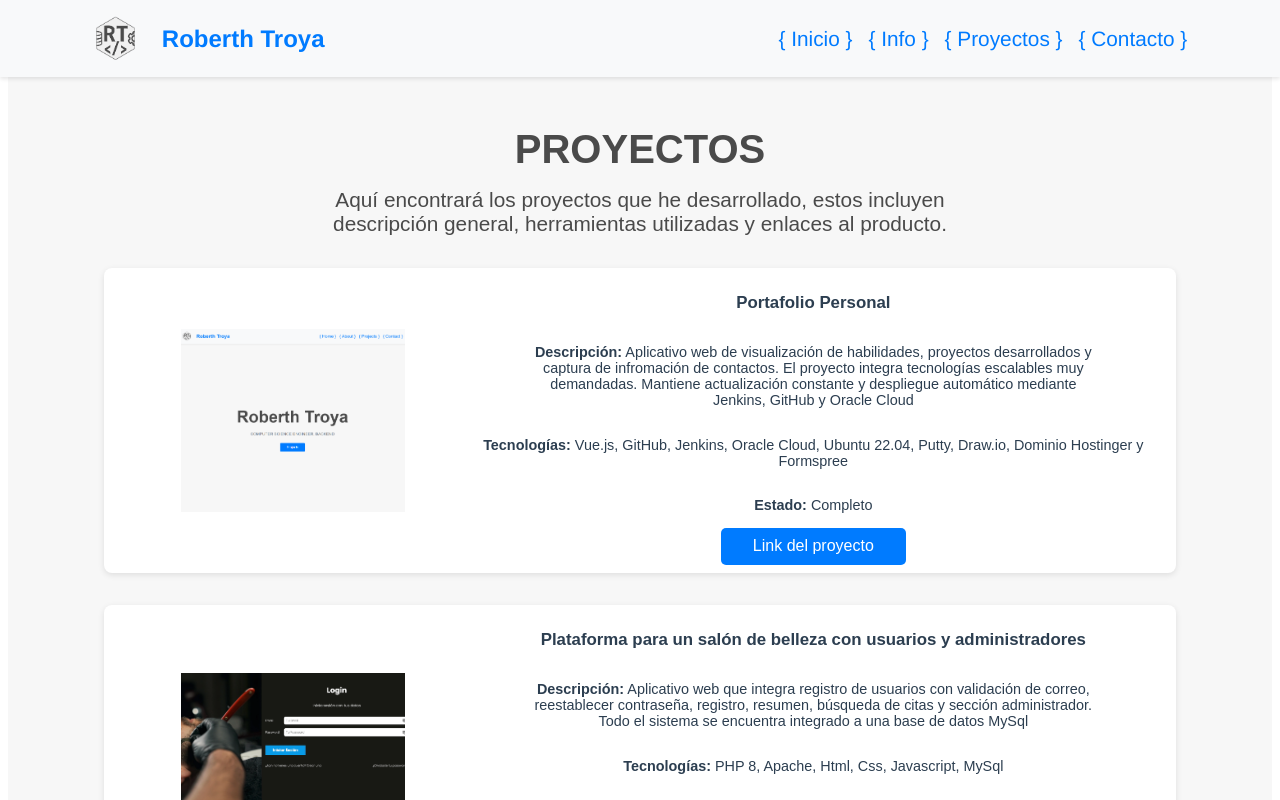
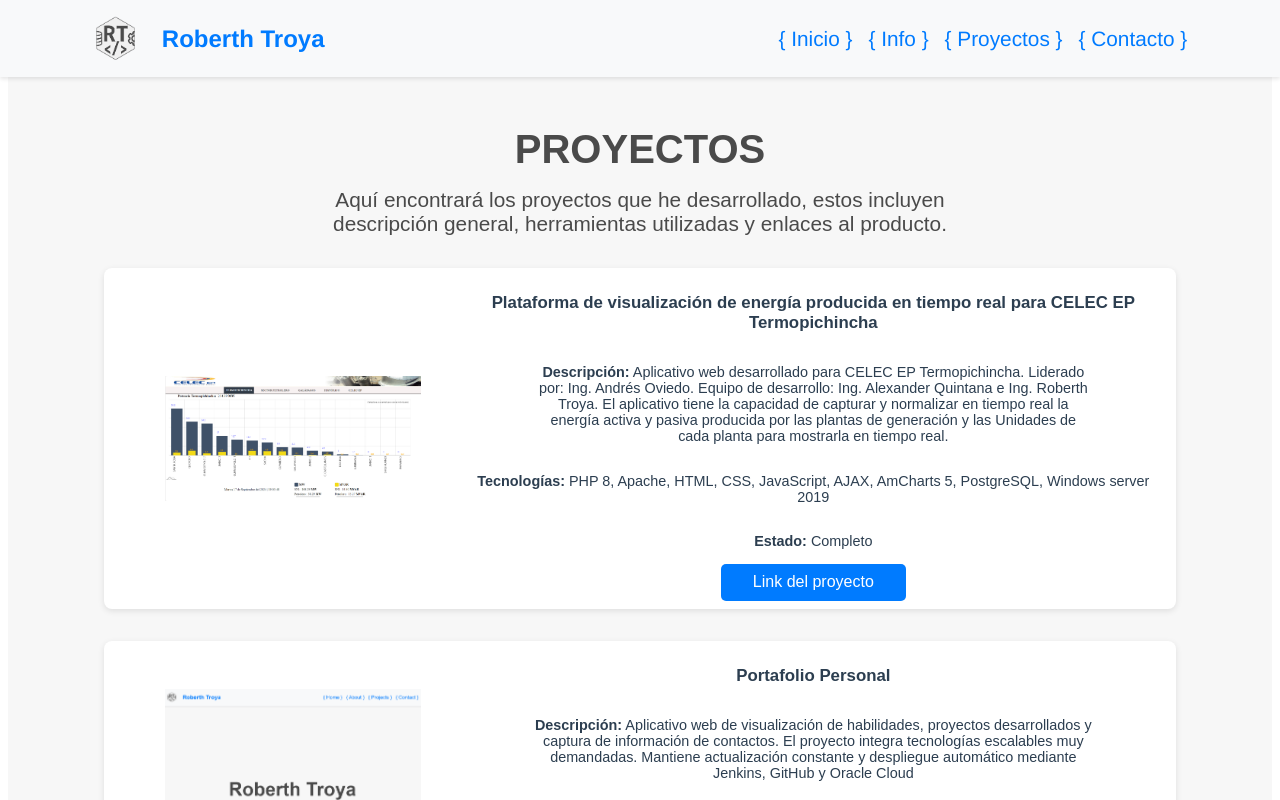
Before and after one commit to CoilBetrox/portafolio-rdtr, a Vue app: page /projects in a window 1280 px wide. Shown: the top 800 px of the page. Built offline with nearby package versions, Linux system fonts and the light colour scheme.

Commit message:
Feat new project in ProjectsCiew, Feat lang in index, add robots, add sitemap, Fix AboutView and ProjectView

```diff
--- a/public/index.html
+++ b/public/index.html
@@ -1,9 +1,10 @@
 <!DOCTYPE html>
-<html lang="">
+<html lang="es">
   <head>
     <meta charset="utf-8">
     <meta http-equiv="X-UA-Compatible" content="IE=edge">
     <meta name="viewport" content="width=device-width,initial-scale=1.0">
+    <meta name="description" content="Portafolio personal para maximizar las oprtunidades de crecimiento. Contiene cuatro secciones diferentes, imagenes y colores suaves">
     <link rel="icon" href="<%= BASE_URL %>favicon.ico">
     <title><%= htmlWebpackPlugin.options.title %></title>
   </head>
--- a/src/views/AboutView.vue
+++ b/src/views/AboutView.vue
@@ -1,7 +1,7 @@
 <template>
   <div class="about-view">
     <h1 class="title">SOBRE MÍ</h1>
-    <p class="subtitle">Soy un desarrollador backend con resitencia en Quito, Ecuador</p>
+    <p class="subtitle">Soy un desarrollador backend con residencia en Quito, Ecuador</p>
     <p class="description">Estas son mis habilidades, lo que hago relacionado con la programación y tecnología</p>
 
     <div class="content-wrapper">
@@ -13,7 +13,7 @@
           <li>Colaborar eficazmente en equipos multidisciplinarios, manteniendo el foco bajo presión.</li>
           <li>Comunicar ideas de forma clara y concisa, facilitando el entendimiento y la cooperación.</li>
         </ol>
-        <p>Mi pasión por la tecnología y mis habilidades técnicas e interpersonales, me posicionan como un profesional versátil y orientado a resultados en el ámbito de la informática.</p>
+        <p>Mi pasión por la tecnología y mis habilidades técnicas e interpersonales, me posicionan como un profesional versátil orientado a resultados en el ámbito de la informática.</p>
       </div>
 
       <div class="skills-container">
--- a/src/views/ProjectsView.vue
+++ b/src/views/ProjectsView.vue
@@ -26,6 +26,7 @@
 <script>
 import rdtroyaImage from '@/assets/rdtroyaram.png';
 import appSalonImage from '@/assets/appsalon.png';
+import celecepImage from '@/assets/celecep.png';
 
 export default {
   name: 'ProjectsView',
@@ -33,17 +34,25 @@
     return {
       projects: [
         {
+          nameProject: 'Plataforma de visualización de energía producida en tiempo real para CELEC EP Termopichincha',
+          descriptionProject: 'Aplicativo web desarrollado para CELEC EP Termopichincha. Liderado por: Ing. Andrés Oviedo. Equipo de desarrollo: Ing. Alexander Quintana e Ing. Roberth Troya. El aplicativo tiene la capacidad de capturar y normalizar en tiempo real la energía activa y pasiva producida por las plantas de generación y las Unidades de cada planta para mostrarla en tiempo real.',
+          tecnoProject: 'PHP 8, Apache, HTML, CSS, JavaScript, AJAX, AmCharts 5, PostgreSQL, Windows server 2019',
+          imageProject: celecepImage,
+          urlProject: 'https://potencia.celec.gob.ec/pages/index.php',
+          statusProject: 'Completo'
+        },
+        {
           nameProject: 'Portafolio Personal',
-          descriptionProject: 'Aplicativo web de visualización de habilidades, proyectos desarrollados y captura de infromación de contactos. El proyecto integra tecnologías escalables muy demandadas. Mantiene actualización constante y despliegue automático mediante Jenkins, GitHub y Oracle Cloud',
-          tecnoProject: 'Vue.js, GitHub, Jenkins, Oracle Cloud, Ubuntu 22.04, Putty, Draw.io, Dominio Hostinger y Formspree',
+          descriptionProject: 'Aplicativo web de visualización de habilidades, proyectos desarrollados y captura de información de contactos. El proyecto integra tecnologías escalables muy demandadas. Mantiene actualización constante y despliegue automático mediante Jenkins, GitHub y Oracle Cloud',
+          tecnoProject: 'Vue.js, GitHub, Jenkins, Oracle Cloud, Ubuntu 22.04, Putty, Draw.io, Dominio Hostinger, Formspree',
           imageProject: rdtroyaImage,
           urlProject: 'https://rdtroyaram.site/',
           statusProject: 'Completo'
         },
         {
           nameProject: 'Plataforma para un salón de belleza con usuarios y administradores',
-          descriptionProject: 'Aplicativo web que integra registro de usuarios con validación de correo, reestablecer contraseña, registro, resumen, búsqueda de citas y sección administrador. Todo el sistema se encuentra integrado a una base de datos MySql',
-          tecnoProject: 'PHP 8, Apache, Html, Css, Javascript, MySql',
+          descriptionProject: 'Aplicativo web que integra registro de usuarios con validación de correo, restablecer contraseña, registro, resumen, búsqueda de citas y sección administrador. Todo el sistema se encuentra integrado a una base de datos MySql',
+          tecnoProject: 'PHP 8, Apache, HTML, CSS, JavaScript, MySQL',
           imageProject: appSalonImage,
           urlProject: 'https://google.com',
           statusProject: 'Desarrollo'
@@ -71,8 +80,8 @@
 
 <style scoped>
 img {
-  max-width: 14rem;
-  max-height: 14rem;
+  max-width: 16rem;
+  max-height: 16rem;
 }
 
 .principal-content {
```
Also changed, not shown: public/robots.txt (added), src/assets/celecep.png (added), 1 other file (tests, documents, lock files or other folders).
